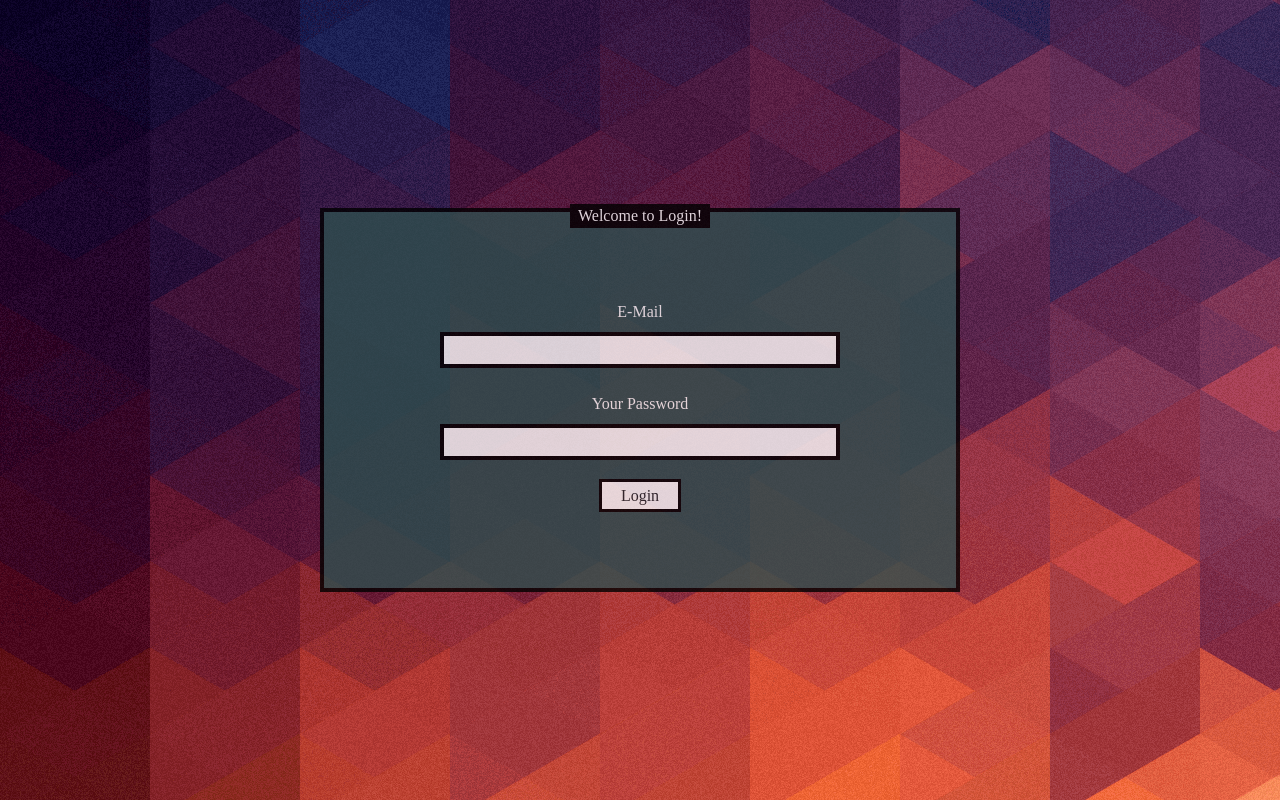
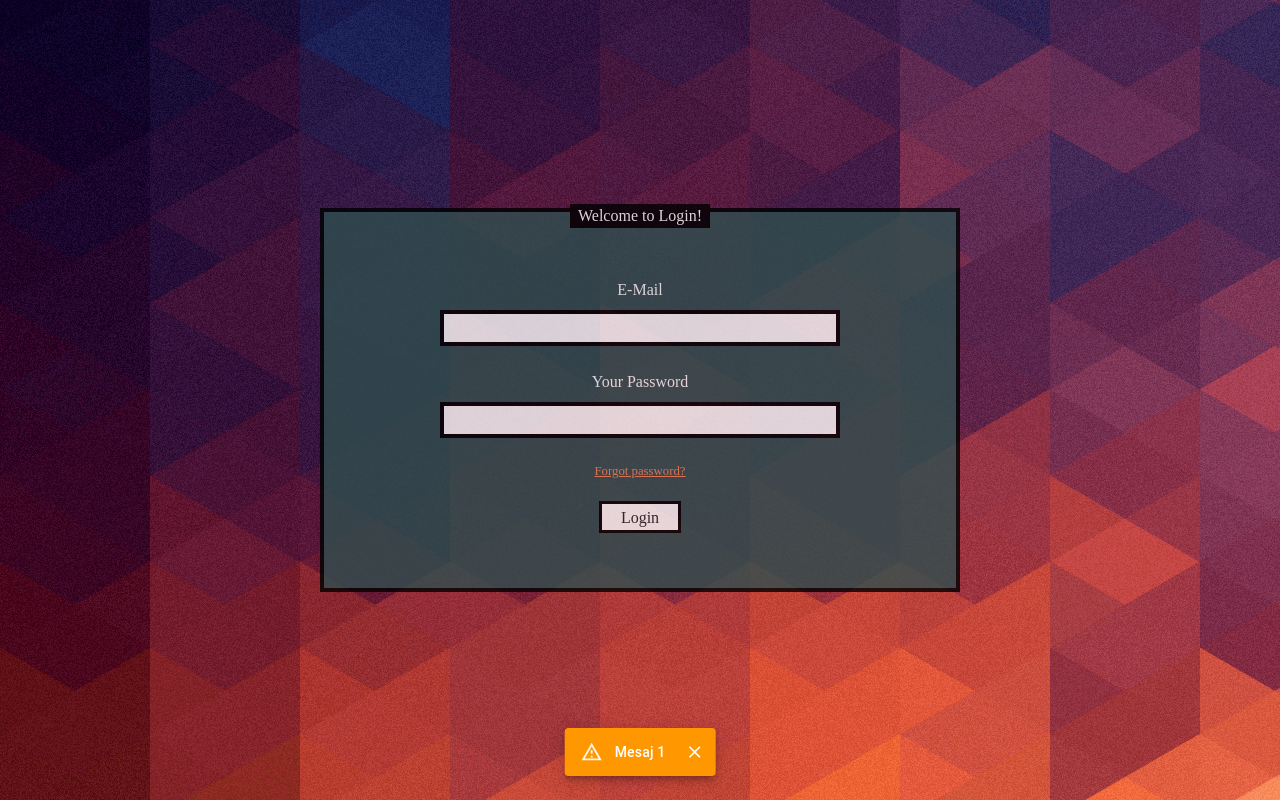
Before and after one commit to ahmet-furtun/chat-room-app, a React (Create React App) app: page /login in a window 1280 px wide. Both pictures are taken after a click on the element "Login". Built offline with nearby package versions, Linux system fonts and the light colour scheme.

Commit message:
Login screen improved and forgot pass added.

```diff
--- /dev/null
+++ b/src/common/types/store.types.ts
@@ -0,0 +1,5 @@
+export const USER_TOKEN = "USER_TOKEN";
+
+export interface ILoginData {
+    token: string | null;
+}
--- /dev/null
+++ b/src/components/message-popup/popup.component.tsx
@@ -0,0 +1,32 @@
+import React, { FC } from "react";
+
+import { IPopUpProps } from "../../common/types/error-code.types";
+
+import Snackbar from "@material-ui/core/Snackbar";
+import MuiAlert, { AlertProps } from "@material-ui/lab/Alert";
+
+const Alert = (props: AlertProps) => {
+  return <MuiAlert elevation={6} variant="filled" {...props} />;
+};
+
+const PopUpMessage: FC<IPopUpProps> = (props) => {
+  const handleClose = (event?: React.SyntheticEvent, reason?: string) => {
+    if (reason === "clickaway") {
+      return;
+    }
+    props.setOpen(false);
+  };
+  return (
+    <Snackbar
+      open={props.popUpShow}
+      autoHideDuration={6000}
+      onClose={handleClose}
+    >
+      <Alert onClose={handleClose} severity={props.format}>
+        {props.message}
+      </Alert>
+    </Snackbar>
+  );
+};
+
+export default PopUpMessage;
--- a/src/pages/login/login.page.css
+++ b/src/pages/login/login.page.css
@@ -25,6 +25,23 @@
   justify-content: center;
   align-items: center;
   flex-direction: column;
+}
+
+.reminder{
+  color: rgb(242, 134, 88);
+  text-decoration: underline;
+  font-size: 0.8rem;
+
+  -webkit-touch-callout: none;
+  -webkit-user-select: none;
+  -khtml-user-select: none;
+  -moz-user-select: none;
+  -ms-user-select: none;
+  user-select: none;
+}
+
+.reminder:hover{
+  color: rgb(246, 193, 125);
 }
 
 .textbox-login {
@@ -94,3 +111,12 @@
   -ms-user-select: none;
   user-select: none;
 }
+
+#modal-div{
+  background-color: rgb(206, 191, 191);
+  border: 8px solid rgb(15, 90, 151);
+
+  display: flex;
+  align-items: center;
+  justify-content: center;
+}
--- a/src/pages/login/login.page.tsx
+++ b/src/pages/login/login.page.tsx
@@ -1,10 +1,112 @@
-import React, { FC } from "react";
+import React, { FC, useState } from "react";
+import { IErrorMessage } from "../../common/types/error-code.types";
+
+import PopUpMessage from "../../components/message-popup/popup.component";
+
+import Modal from "@material-ui/core/Modal";
+import { makeStyles, Theme, createStyles } from "@material-ui/core/styles";
 
 import "./login.page.css";
 
+function getModalStyle() {
+  const top = 50;
+  const left = 50;
+
+  return {
+    top: `${top}%`,
+    left: `${left}%`,
+    transform: `translate(-${top}%, -${left}%)`,
+  };
+}
+
+const useStyles = makeStyles((theme: Theme) =>
+  createStyles({
+    paper: {
+      position: "absolute",
+      width: 500,
+      height: 450,
+      backgroundColor: theme.palette.background.paper,
+      border: "2px solid #000",
+      boxShadow: theme.shadows[5],
+      padding: theme.spacing(2, 4, 3),
+    },
+  })
+);
+
 const Login: FC = () => {
+  const classes = useStyles();
+
+  const [email, setEmail] = useState("");
+
+  const [open, setOpen] = useState(false);
+  const [openModal, setOpenModal] = React.useState(false);
+  const [modalStyle] = React.useState(getModalStyle);
+  const [valueOfModalsInput, setValueOfModalsInput] = useState("");
+
+  let errorData: IErrorMessage = { message: "Mesaj 1", code: 0, status: true };
+
+  const handleLogin = () => {
+    if (errorData.status) setOpen(true);
+  };
+
+  const changeHandleEmail = (event: React.ChangeEvent<HTMLInputElement>) => {
+    setEmail(event.target.value);
+  };
+
+  const mailFormatControl = (email: string) => {
+    const mailFormat = /^(([^<>()[\]\\.,;:\s@"]+(\.[^<>()[\]\\.,;:\s@"]+)*)|(".+"))@((\[[0-9]{1,3}\.[0-9]{1,3}\.[0-9]{1,3}\.[0-9]{1,3}\])|(([a-zA-Z\-0-9]+\.)+[a-zA-Z]{2,}))$/;
+    if (mailFormat.test(email.toLowerCase())) {
+      return true;
+    } else {
+      return false;
+    }
+  };
+
+  const handleModalOpen = (email: string) => {
+    setOpenModal(true);
+    if (mailFormatControl(email)) {
+      setValueOfModalsInput(email);
+    }
+  };
+
+  const handleModalClose = () => {
+    setOpenModal(false);
+  };
+
+  const changeHandleModal = (event: React.ChangeEvent<HTMLInputElement>) => {
+    setValueOfModalsInput(event.target.value);
+  };
+
+  const body = (
+    <div style={modalStyle} className={classes.paper} id="modal-div">
+      <div className="login-form-container modal-container">
+        <h4 id="simple-modal-title">Forgot your pass, huh?</h4>
+        <br/>
+        <p id="simple-modal-description">E-Mail:</p>
+        <input
+          className="nes-input"
+          type="text"
+          value={valueOfModalsInput}
+          onChange={(e) => {
+            changeHandleModal(e);
+          }}
+        />
+        <br/>
+       <a className="nes-btn" href="#">Send Request</a>
+      </div>
+    </div>
+  );
+
   return (
     <div className="container-login">
+      {open && (
+        <PopUpMessage
+          message={errorData.message}
+          format="warning"
+          popUpShow={open}
+          setOpen={setOpen}
+        />
+      )}
       <div
         className="nes-container with-title is-centered"
         id="login-form-container"
@@ -12,7 +114,6 @@ const Login: FC = () => {
         <p className="title" id="title-login">
           Welcome to Login!
         </p>
-
         <div className="login-form-container">
           <div className="nes-field">
             <label htmlFor="name_field" id="label-login">
@@ -21,6 +122,10 @@ const Login: FC = () => {
             <input
               type="text"
               className="textbox-login"
+              value={email}
+              onChange={(e) => {
+                changeHandleEmail(e);
+              }}
             ></input>
           </div>
           <br />
@@ -35,13 +140,36 @@ const Login: FC = () => {
             ></input>
           </div>
           <br />
+          <div className="reminder nes-pointer">
+            <span
+              onClick={(e) => {
+                handleModalOpen(email);
+              }}
+            >
+              Forgot password?
+            </span>
+          </div>
+          <br />
           <div className="button-login-container">
-            <span className="button-login nes-pointer" onClick={(e) => {}}>
+            <span
+              className="button-login nes-pointer"
+              onClick={(e) => {
+                handleLogin();
+              }}
+            >
               Login
             </span>
           </div>
         </div>
       </div>
+      <Modal
+        open={openModal}
+        onClose={handleModalClose}
+        aria-labelledby="simple-modal-title"
+        aria-describedby="simple-modal-description"
+      >
+        {body}
+      </Modal>
     </div>
   );
 };
```
Also changed, not shown: package.json (+9 -0 lines), src/common/types/error-code.types.ts (added, +12 -0 lines), src/index.tsx (+5 -5 lines), 1 other file (tests, documents, lock files or other folders).
